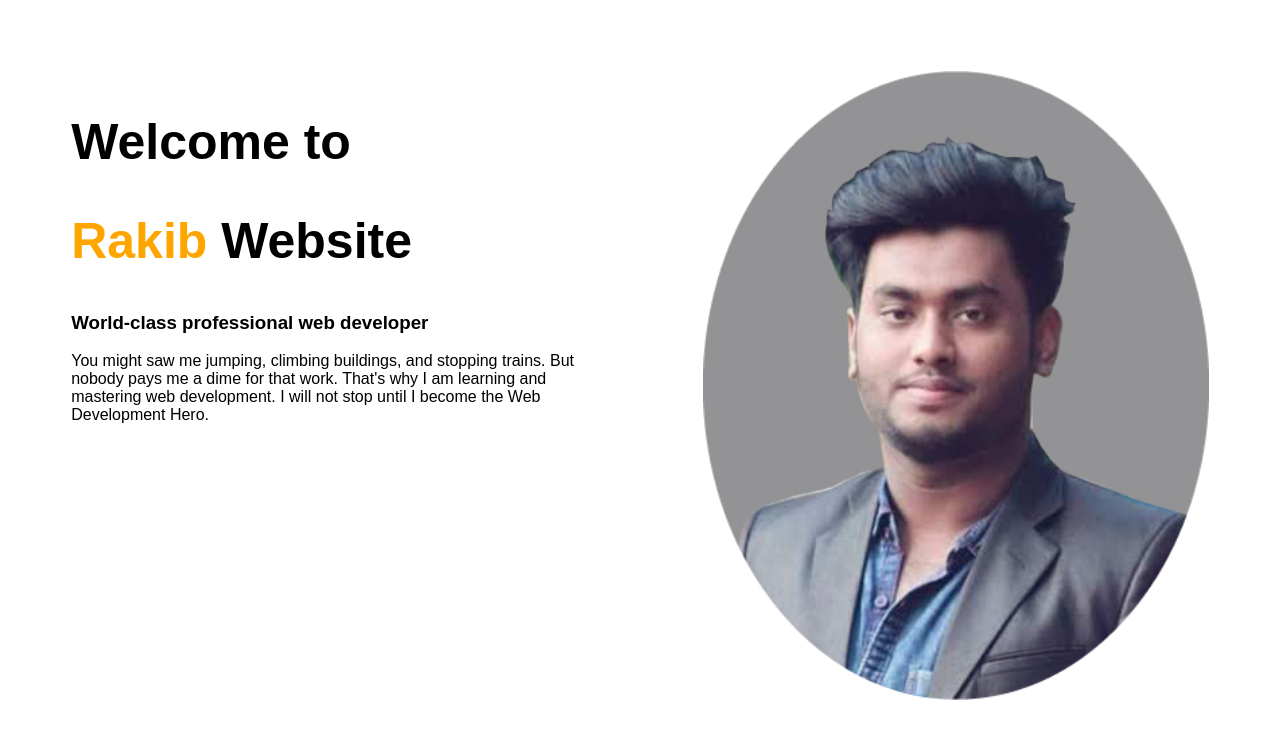
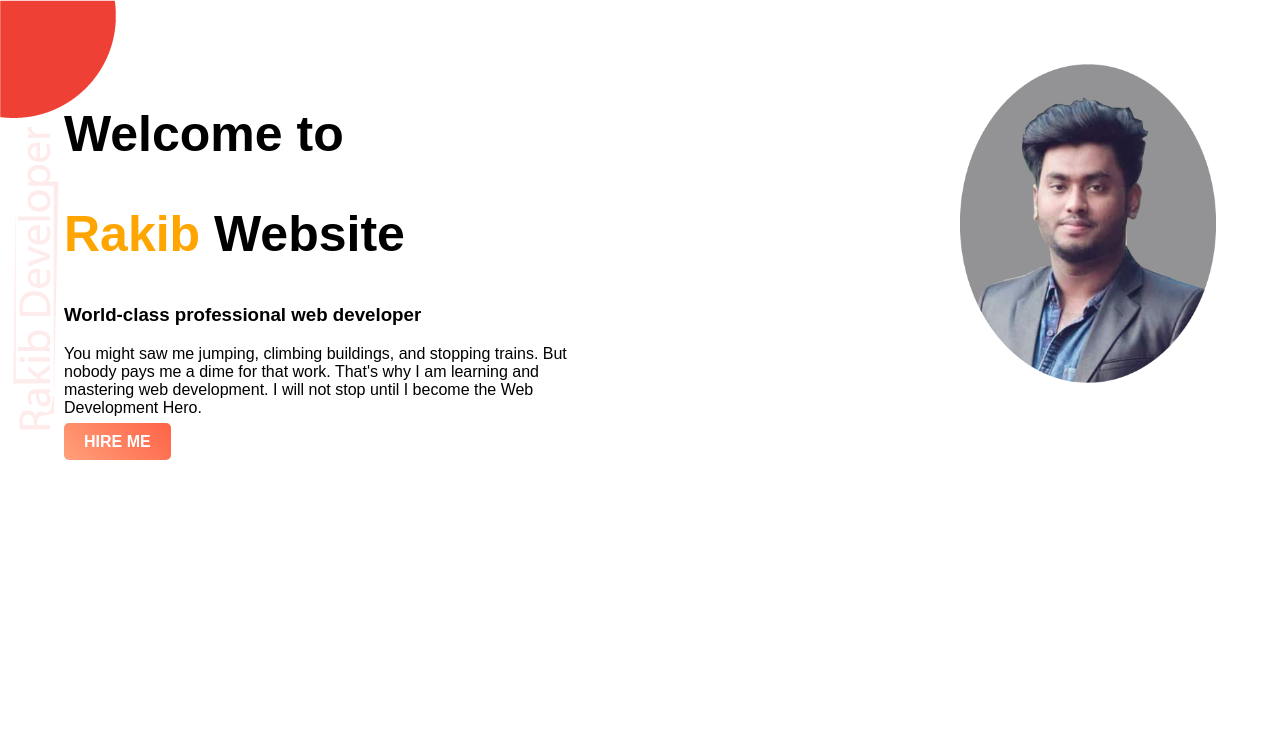
Before and after one commit to Rakib852/web-protfolio, a plain HTML site: page index.html in a window 1280 px wide. Drawn offline with Linux system fonts and the light colour scheme.

Commit message:
link button aded

```diff
--- a/index.html
+++ b/index.html
@@ -6,12 +6,13 @@
     <link rel="stylesheet" href="style.css">
 </head>
 <body>
-    <section>
+    <section class="top-banner">
         <div class="halp">
             <h1>Welcome to</h1>
             <h1><span class="name-highlight">Rakib</span> Website</h1>
             <h3>World-class professional web developer</h3>
             <p>You might saw me jumping, climbing buildings, and stopping trains. But nobody pays me a dime for that work. That's why I am learning and mastering web development. I will not stop until I become the Web Development Hero.</p>
+            <a class="link-button" target="_blanck" href="https://www.facebook.com/mdrakib.king.1">HIRE ME</a>
         </div>
         <div class="halp">
             <img src="rk.png" alt="">
--- a/style.css
+++ b/style.css
@@ -1,5 +1,6 @@
 body{
     font-family: 'Oswald', sans-serif;
+    margin: 0;
 }
 h1{
     font-size: 50px;
@@ -14,5 +15,21 @@ h1{
     padding: 2%;
 }
 .halp img{
-    width: 100%;
+    width: 50%;
+    float: right;
 }
+.top-banner{
+    background-image: url("top-banner2.png");
+    background-repeat: no-repeat;
+}
+section{
+    height: 500px;
+}
+.link-button{
+    text-decoration: none;
+    background-image: linear-gradient(45deg, lightsalmon, tomato);
+    padding: 10px 20px;
+    border-radius: 5px;
+    color: white;
+    font-weight: 700;
+}
```
Also changed, not shown: mk.png (added), top-banner2.png (added).
